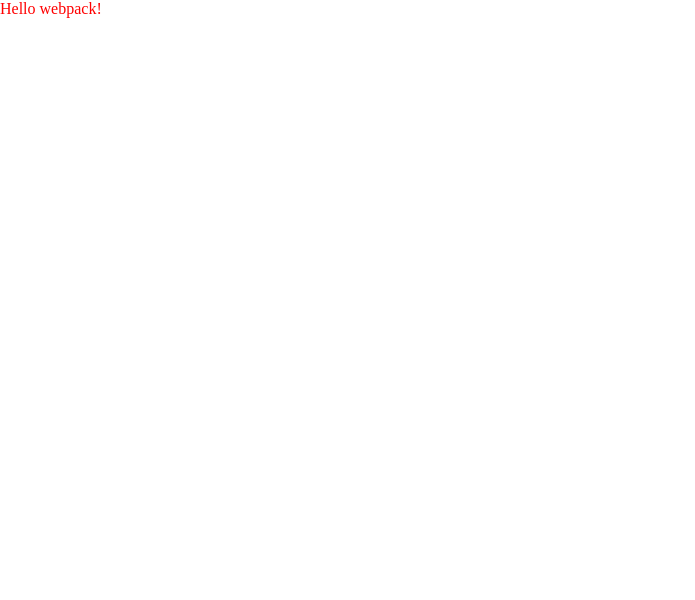
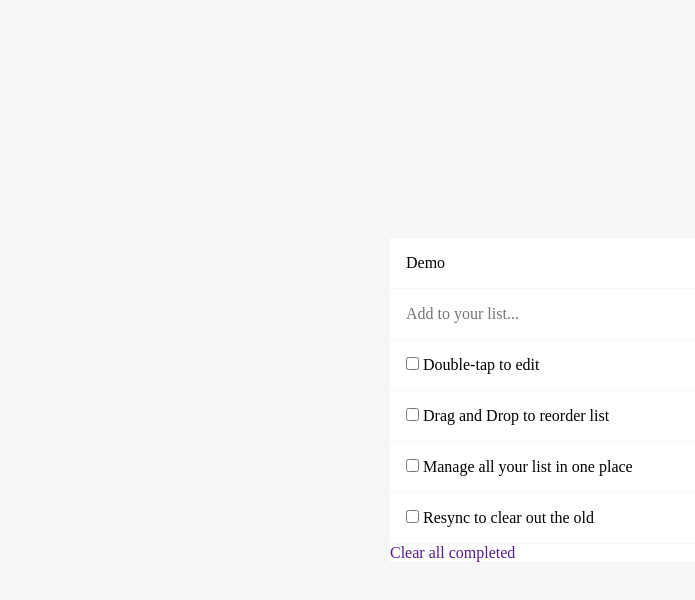
Before and after one commit to Gnwin/Todo-list, a website built with webpack: page src/index.html in a window 1280 px wide. Shown: the whole page, without its empty margins (0-695 px from the left). Built offline with nearby package versions, Linux system fonts and the light colour scheme.

Commit message:
style background and padding

```diff
--- a/src/assets/stylesheets/style.css
+++ b/src/assets/stylesheets/style.css
@@ -10,6 +10,11 @@
 
 /** GENERAL **/
 
+:root {
+  --border-bottom: 1px solid rgb(246, 246, 246);
+  --grey: rgb(246, 246, 246);
+}
+
 /* Mobile View */
 
 .html {
@@ -19,10 +24,7 @@
 }
 
 .body {
-  /* background-color: white; */
   position: relative;
-  margin: 0;
-  padding: 0;
 }
 
 .offscreen {
@@ -37,11 +39,28 @@
 }
 
 /** header **/
-h1 {
-  color: red;
+
+/* Main Content */
+.space {
+  border-bottom: var(--border-bottom);
+  padding: 1rem;
 }
 
-/* Main Content */
+.main {}
+
+.todo {
+  background-color: var(--grey);
+  height: 100vh;
+  display: flex;
+  justify-content: center;
+  align-items: center;
+}
+
+.todo-list {
+  background-color: white;
+  max-width: 500px;
+  width: 80%;
+}
 
 /* Footer */
 
--- a/src/index.html
+++ b/src/index.html
@@ -1,11 +1,52 @@
 <!DOCTYPE html>
 <html lang="en">
 <head>
-    <meta charset="UTF-8">
-    <meta name="viewport" content="width=device-width, initial-scale=1.0">
-    <title>Todo list</title>
+	<meta charset="UTF-8">
+	<meta name="viewport" content="width=device-width, initial-scale=1.0">
+	<title>Todo list</title>
 </head>
-<body>
-    <h1>Hello webpack!</h1>
+<body class="body">
+  <!-- line 26 - header/nav -->
+
+  <!-- line 61 - main/content -->
+
+  <!-- line 655 - footer -->
+
+	<header class="header"></header>
+	<main class="main">
+		<section class="todo">
+			<div class="todo-list">
+				<h6 class="demo space">Demo</h6>
+
+				<form class="space" action="" method="">
+					<input type="text" placeholder="Add to your list..." name="" value=""/>
+				</form>
+
+				<div class="list-items">
+					<div class="space">
+						<input class="" type="checkbox" name="" id="">
+						<label>Double-tap to edit</label>
+					</div>
+					<div class="space">
+						<input class="" type="checkbox" name="" value=""/>
+						<label>Drag and Drop to reorder list</label>
+					</div>
+					<div class="space">
+						<input class="" type="checkbox" name="" value=""/>
+						<label>Manage all your list in one place</label>
+					</div>
+					<div class="space">
+						<input class="" type="checkbox" name="" value=""/>
+						<label>Resync to clear out the old</label>
+					</div>
+				</div>
+
+				<div class="clear">
+					<a class="clear-link" href="">Clear all completed</a>
+				</div>
+			</div>
+		</section>
+	</main>
+	<footer></footer>
 </body>
 </html>
```
Also changed, not shown: src/assets/js/index.js (line endings or trailing spaces).
